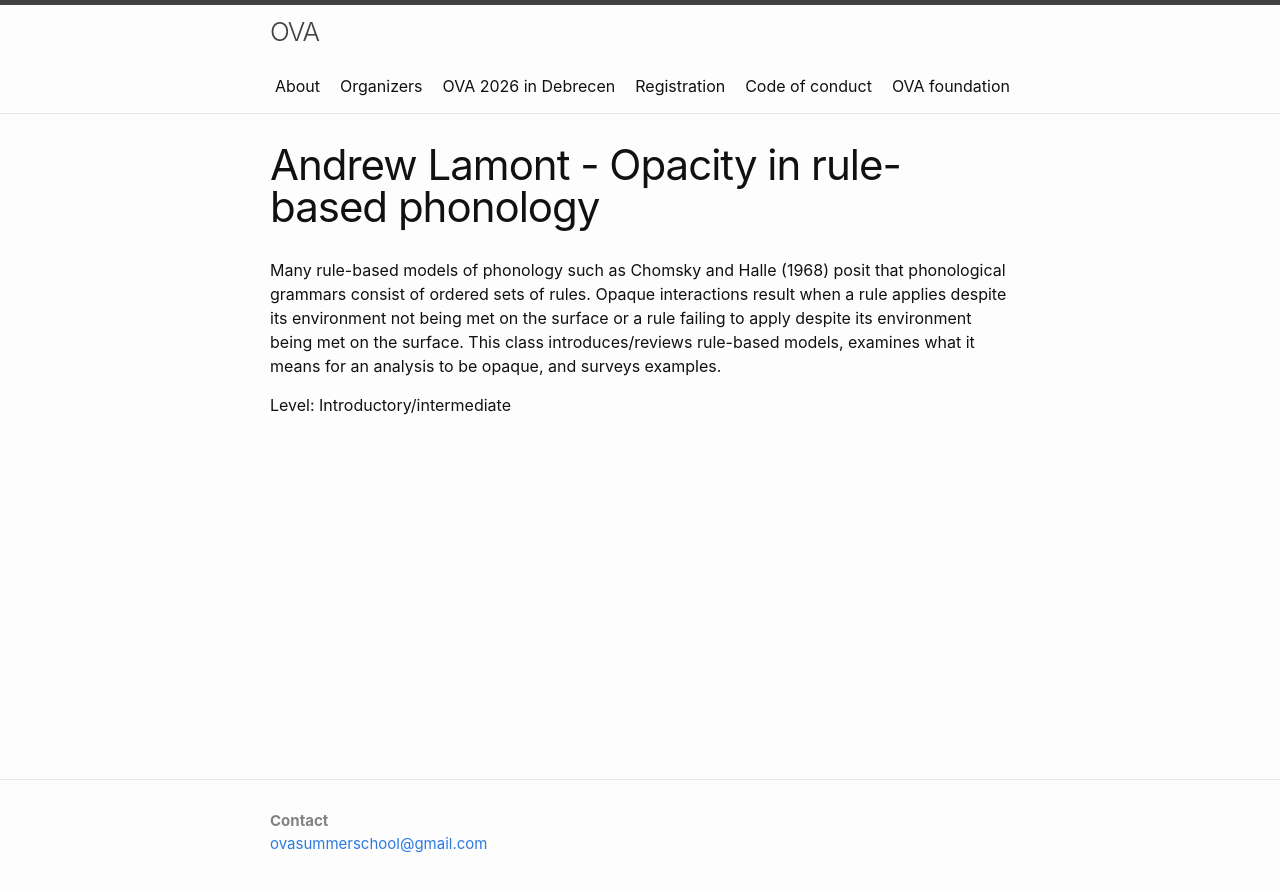
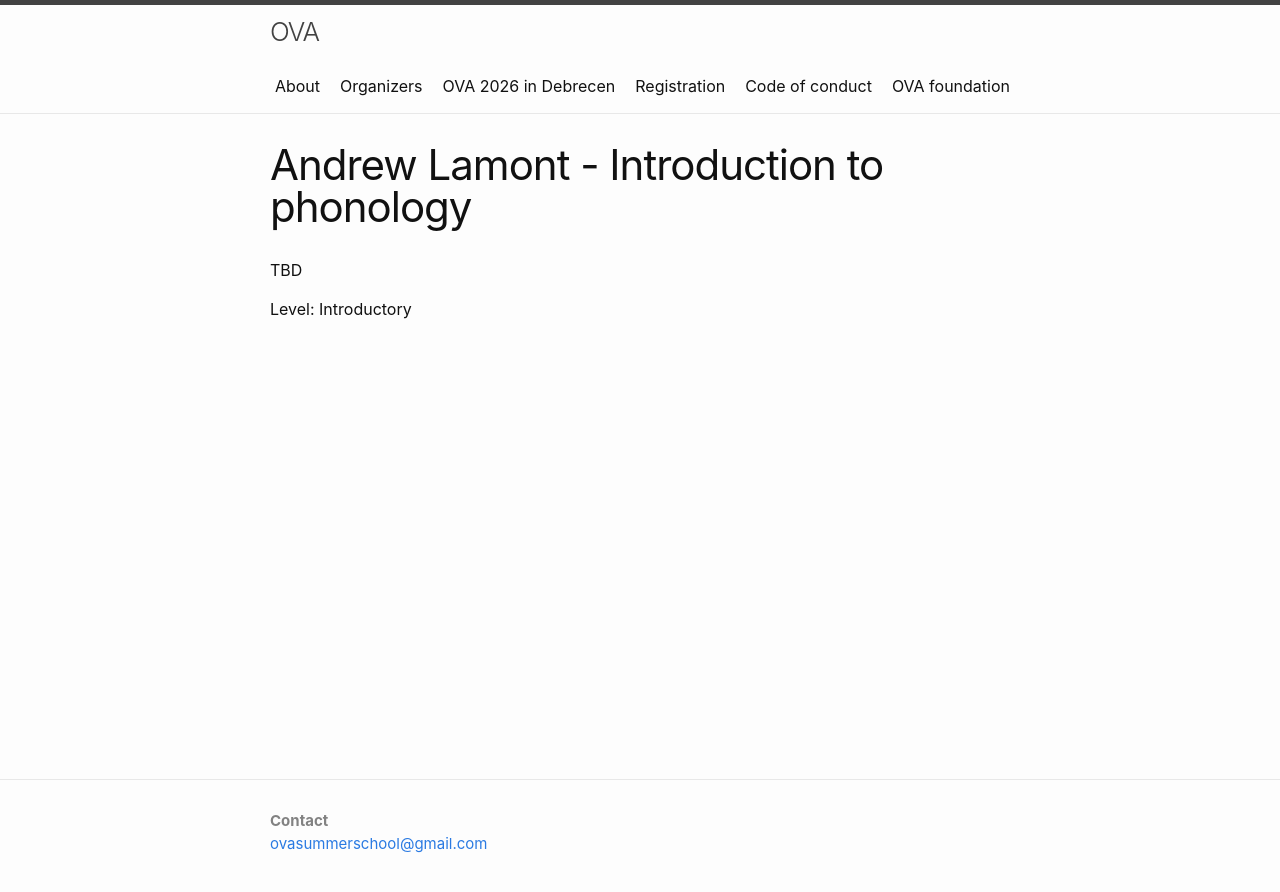
Before and after one commit to ovaschool/ovaschool.github.io, a Jekyll site: the page built from staticpages/ova2026-lamont1.markdown, in a window 1280 px wide. Shown: the top 892 px of the page. Built offline with Jekyll 4.4.1, drawn with Linux system fonts in a browser that asks for light colours.

Commit message:
Update ova2026-lamont1.markdown

```diff
--- a/staticpages/ova2026-lamont1.markdown
+++ b/staticpages/ova2026-lamont1.markdown
@@ -1,10 +1,10 @@
 ---
 layout: page
-title: Andrew Lamont - Opacity in rule-based phonology
+title: Andrew Lamont - Introduction to phonology
 permalink: ova2026-lamont1
 exclude: true
 ---
 
-Many rule-based models of phonology such as Chomsky and Halle (1968) posit that phonological grammars consist of ordered sets of rules. Opaque interactions result when a rule applies despite its environment not being met on the surface or a rule failing to apply despite its environment being met on the surface. This class introduces/reviews rule-based models, examines what it means for an analysis to be opaque, and surveys examples.
+TBD
 
-Level: Introductory/intermediate
+Level: Introductory
```
